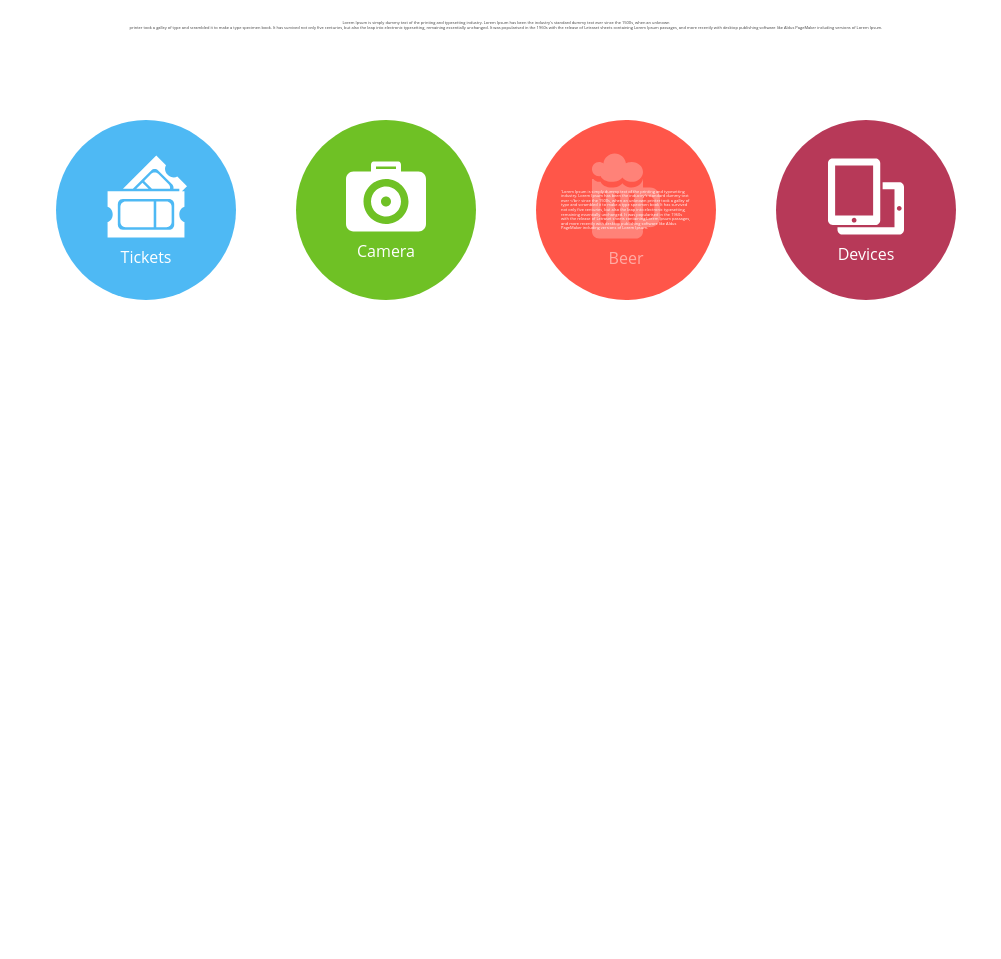
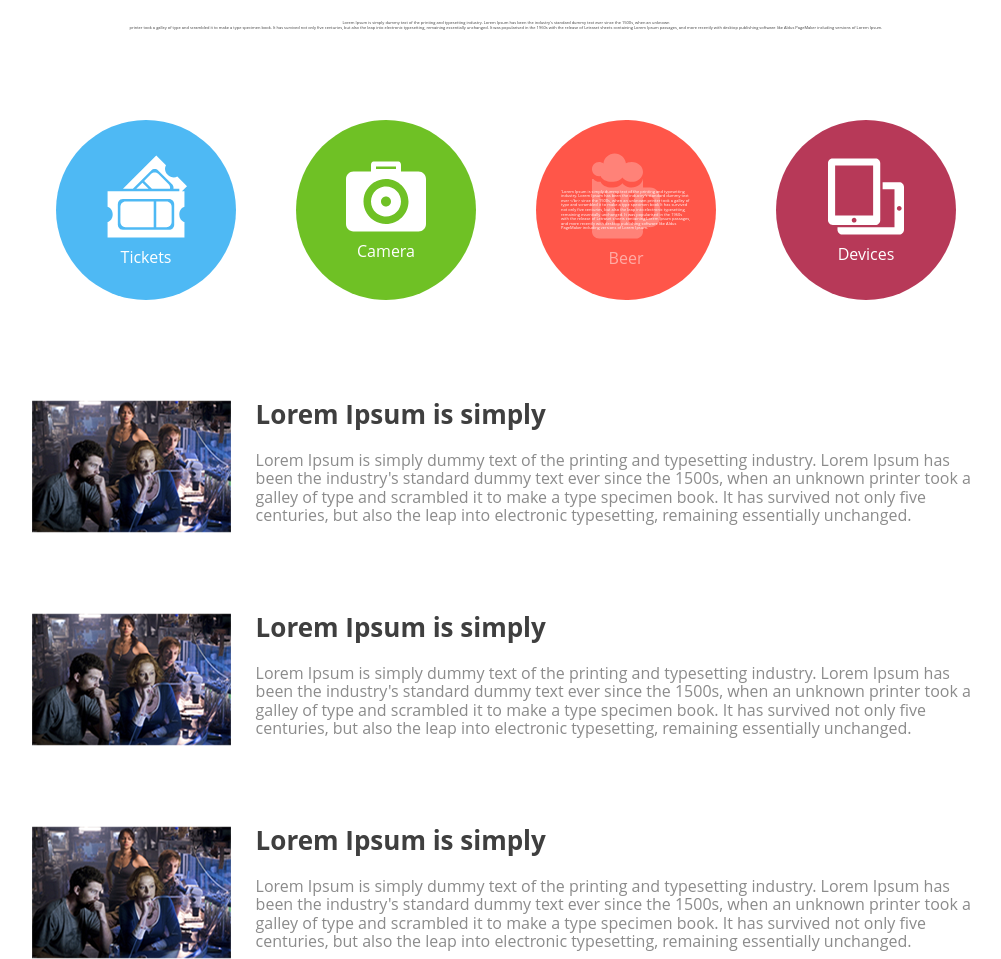
Before and after one commit to alexanderkalyupanov/alma-test-task, a website: page alma-test-task/index.html in a window 1280 px wide. Shown: the part 703-1662 px from the top of the page, without its empty margins (134-1135 px from the left). Before the commit the page ends 1003 px from the top, so only its background shows below. Drawn offline with Linux system fonts and the light colour scheme.

Commit message:
feat: adding styles for services section

```diff
--- a/alma-test-task/assets/css/style.scss
+++ b/alma-test-task/assets/css/style.scss
@@ -211,3 +211,27 @@ body {
 .text-opacity {
   opacity: 0.5;
 }
+
+// Services section
+
+.services {
+  &__list {
+    margin-top: 6.25em;
+    display: flex;
+    align-items: center;
+    gap: 80px;
+    flex-direction: column;
+  }
+  &__item {
+    display: flex;
+    max-width: 59.3em;
+    gap: 25px;
+  }
+  &__title {
+    font-size: 1.625em;
+    margin-bottom: 0.8em;
+  }
+  &__text {
+    color: var(--dark-gray);
+  }
+}
--- a/alma-test-task/index.html
+++ b/alma-test-task/index.html
@@ -81,9 +81,40 @@
           </div>
         </div>
         </div>
-
       </section>
-
+      <section class="services">
+        <div class="container">
+          <div class="services__list">
+            <div class="services__item">
+              <img src="./assets/img/lorem-img.png" alt="services images" class="services__images">
+              <div class="services__info">
+                <h3 class="services__title">Lorem Ipsum is simply</h3>
+                <p class="services__text">
+                  Lorem Ipsum is simply dummy text of the printing and typesetting industry. Lorem Ipsum has been the industry's standard dummy text ever since the 1500s, when an unknown printer took a galley of type and scrambled it to make a type specimen book. It has survived not only five centuries, but also the leap into electronic typesetting, remaining essentially unchanged.
+                </p>
+              </div>
+            </div>
+            <div class="services__item">
+              <img src="./assets/img/lorem-img.png" alt="services images" class="services__images">
+              <div class="services__info">
+                <h3 class="services__title">Lorem Ipsum is simply</h3>
+                <p class="services__text">
+                  Lorem Ipsum is simply dummy text of the printing and typesetting industry. Lorem Ipsum has been the industry's standard dummy text ever since the 1500s, when an unknown printer took a galley of type and scrambled it to make a type specimen book. It has survived not only five centuries, but also the leap into electronic typesetting, remaining essentially unchanged.
+                </p>
+              </div>
+            </div>
+            <div class="services__item">
+              <img src="./assets/img/lorem-img.png" alt="services images" class="services__images">
+              <div class="services__info">
+                <h3 class="services__title">Lorem Ipsum is simply</h3>
+                <p class="services__text">
+                  Lorem Ipsum is simply dummy text of the printing and typesetting industry. Lorem Ipsum has been the industry's standard dummy text ever since the 1500s, when an unknown printer took a galley of type and scrambled it to make a type specimen book. It has survived not only five centuries, but also the leap into electronic typesetting, remaining essentially unchanged.
+                </p>
+              </div>
+            </div>
+          </div>
+        </div>
+      </section>
     </main>
 
   </body>
```
Also changed, not shown: alma-test-task/assets/css/style.css, 1 other file.
